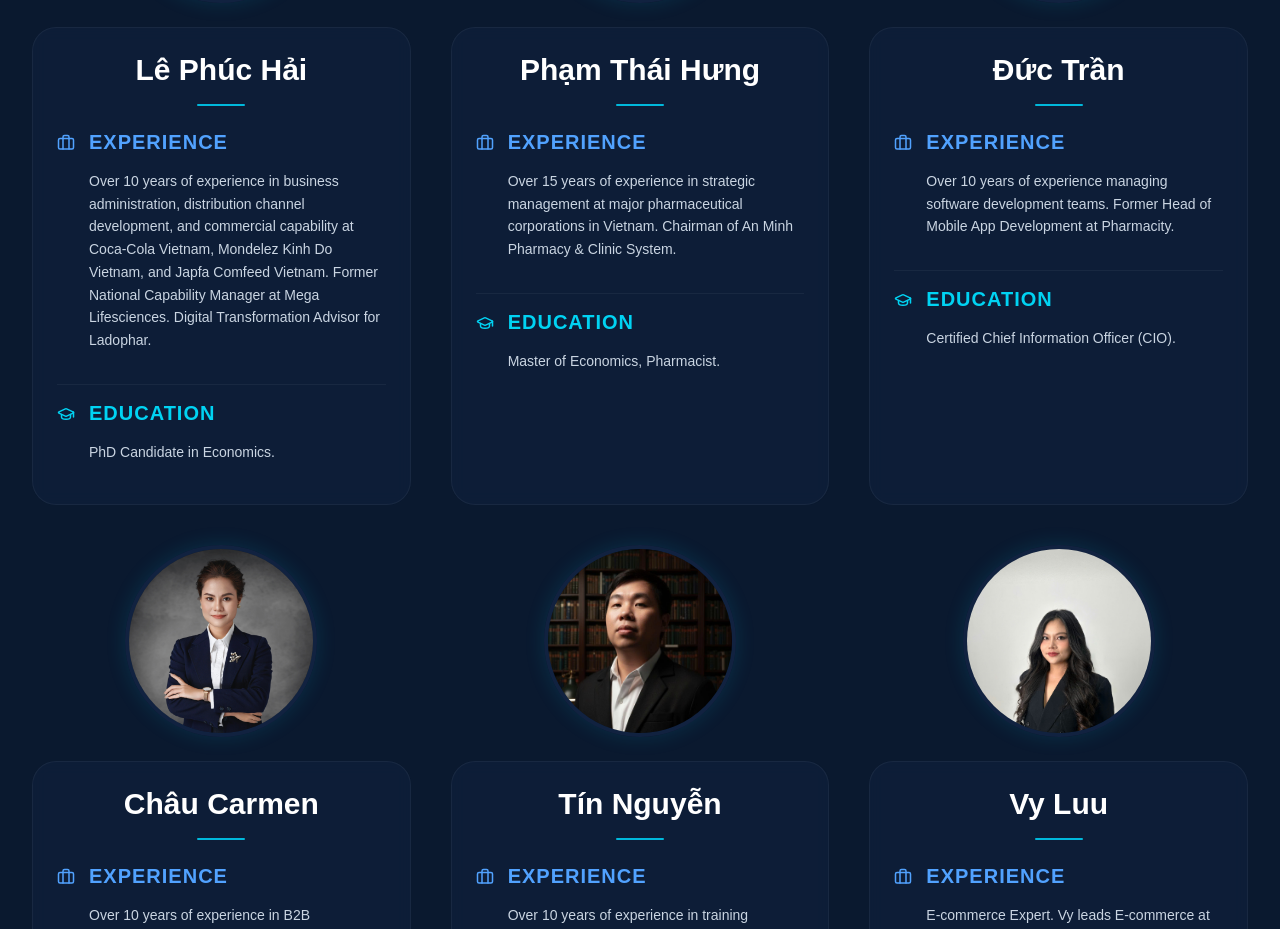
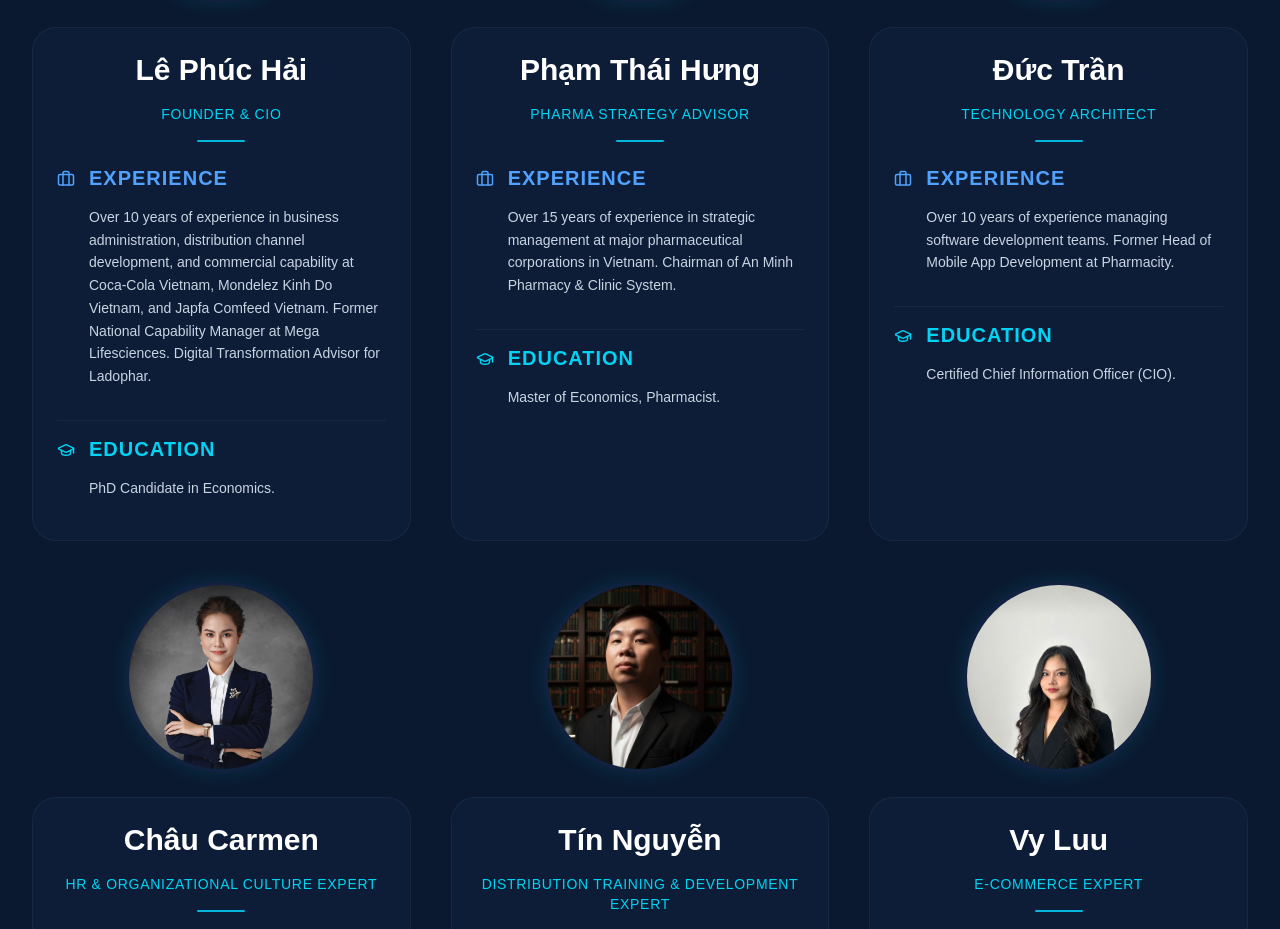
Before and after one commit to hailp1/am-medtech-landing, a Next.js app: page /about in a window 1280 px wide. Shown: the part 1203-2132 px from the top of the page. Built offline with nearby package versions, Linux system fonts and the light colour scheme.

Commit message:
feat(about): add English titles/roles for all team members

```diff
--- a/app/about/page.tsx
+++ b/app/about/page.tsx
@@ -89,6 +89,7 @@ const AboutPage = () => {
                             <TeamMember
                                 image="/team/hai.png"
                                 name="Lê Phúc Hải"
+                                role="Founder & CIO"
                                 experience="Over 10 years of experience in business administration, distribution channel development, and commercial capability at Coca-Cola Vietnam, Mondelez Kinh Do Vietnam, and Japfa Comfeed Vietnam. Former National Capability Manager at Mega Lifesciences. Digital Transformation Advisor for Ladophar."
                                 education="PhD Candidate in Economics."
                                 delay={0.1}
@@ -96,6 +97,7 @@ const AboutPage = () => {
                             <TeamMember
                                 image="/team/hung.png"
                                 name="Phạm Thái Hưng"
+                                role="Pharma Strategy Advisor"
                                 experience="Over 15 years of experience in strategic management at major pharmaceutical corporations in Vietnam. Chairman of An Minh Pharmacy & Clinic System."
                                 education="Master of Economics, Pharmacist."
                                 delay={0.2}
@@ -103,6 +105,7 @@ const AboutPage = () => {
                             <TeamMember
                                 image="/image/duc.png"
                                 name="Đức Trần"
+                                role="Technology Architect"
                                 experience="Over 10 years of experience managing software development teams. Former Head of Mobile App Development at Pharmacity."
                                 education="Certified Chief Information Officer (CIO)."
                                 delay={0.3}
@@ -110,6 +113,7 @@ const AboutPage = () => {
                             <TeamMember
                                 image="/team/chau.jpg"
                                 name="Châu Carmen"
+                                role="HR & Organizational Culture Expert"
                                 experience="Over 10 years of experience in B2B management consulting and management psychology. Author of 10 scientific papers on management, human resources, and organizational culture."
                                 education="PhD Candidate in Business Management."
                                 delay={0.4}
@@ -117,6 +121,7 @@ const AboutPage = () => {
                             <TeamMember
                                 image="/team/tin.jpg"
                                 name="Tín Nguyễn"
+                                role="Distribution Training & Development Expert"
                                 experience="Over 10 years of experience in training management, capability development, and distribution channels at Coca-Cola Vietnam and Mondelez Kinh Do Vietnam."
                                 education="Master of Economics."
                                 delay={0.5}
@@ -124,6 +129,7 @@ const AboutPage = () => {
                             <TeamMember
                                 image="/team/vy.jpg"
                                 name="Vy Luu"
+                                role="E-commerce Expert"
                                 experience="E-commerce Expert. Vy leads E-commerce at Zeta MCN, driving strategic growth and strengthening the company’s livestream ecosystem. With over five years of experience, she has delivered record-breaking livestream GMV and collaborated with major brands including L’Oréal Paris, Whoo, Innisfree, Biodance, Format, among others. Previously, she served as E-commerce Manager at OLALA Media and Senior KOL Affiliate Marketing at Shopee Vietnam, where she managed large-scale livestream and digital commerce initiatives. Vy also brings strong expertise in Shopee KOL/KOC management, affiliate operations, team development, and KPI optimization across GMV, CTR, CO, GPM, and PCU."
                                 education="Bachelor of Business Administration."
                                 delay={0.6}
@@ -164,12 +170,13 @@ const AboutCard = ({ icon, title, desc, delay }: AboutCardProps) => (
 interface TeamMemberProps {
     image: string;
     name: string;
+    role: string;
     experience: string;
     education?: string;
     delay: number;
 }
 
-const TeamMember = ({ image, name, experience, education, delay }: TeamMemberProps) => (
+const TeamMember = ({ image, name, role, experience, education, delay }: TeamMemberProps) => (
     <motion.div
         initial={{ opacity: 0, y: 20 }}
         whileInView={{ opacity: 1, y: 0 }}
@@ -188,7 +195,8 @@ const TeamMember = ({ image, name, experience, education, delay }: TeamMemberPro
 
         {/* Content */}
         <div className="bg-[#112240]/50 backdrop-blur-sm border border-white/5 p-6 rounded-2xl w-full hover:border-cyan-500/30 transition-all flex flex-col flex-grow">
-            <h4 className="text-xl font-bold text-white mb-3">{name}</h4>
+            <h4 className="text-xl font-bold text-white mb-1">{name}</h4>
+            <p className="text-cyan-400 text-sm font-medium mb-4 uppercase tracking-wider">{role}</p>
             <div className="h-0.5 w-12 bg-cyan-500 mx-auto mb-6 rounded-full"></div>
 
             <div className="space-y-4 text-left">
```
